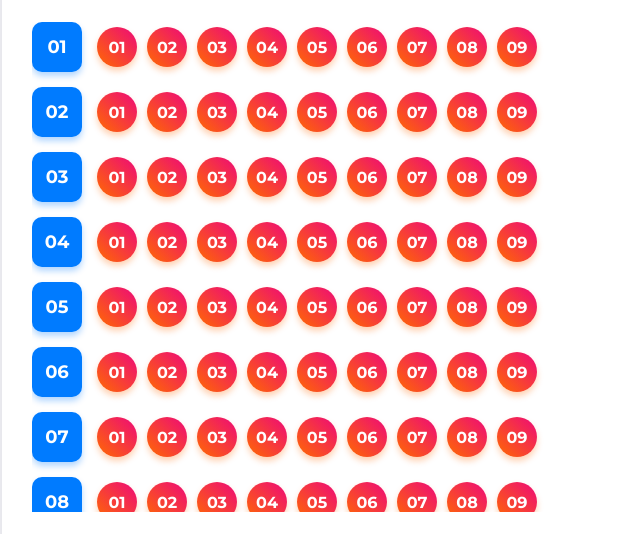
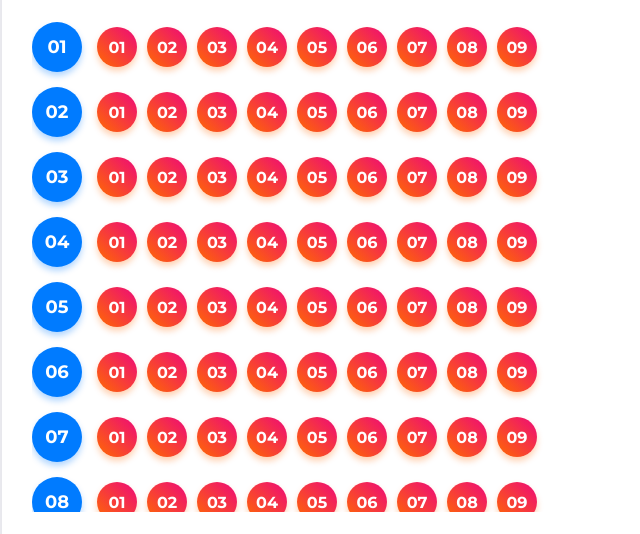
Before and after one commit to rjcecim/banna, a plain HTML site: page index.html in a window 1280 px wide. Shown: the part 252-786 px from the top of the page, 288-928 px from the left. Drawn offline with Linux system fonts and the light colour scheme.

Commit message:
Update index.html

```diff
--- a/index.html
+++ b/index.html
@@ -108,7 +108,7 @@
         .floor-row {
             display: flex;
             align-items: center;
-            flex-wrap: nowrap; /* Evita que as linhas quebrem */
+            flex-wrap: nowrap; /* Mantém tudo na mesma linha */
             min-width: 100%; /* Garante que cada linha ocupe toda a largura */
         }
 
@@ -116,7 +116,7 @@
             flex: 0 0 50px;
             background-color: #007bff;
             color: white;
-            border-radius: 10px;
+            border-radius: 50%; /* Torna o label circular */
             width: 50px;
             height: 50px;
             display: flex;
@@ -313,7 +313,7 @@
     <script>
         // Utilizando DocumentFragment para melhorar a performance ao adicionar múltiplos elementos
         document.addEventListener('DOMContentLoaded', () => {
-            const totalAndares = 17;
+            const totalAndares = 17; // Certifique-se de que o loop vai até 17
             const totalAptos = 9;
             const gridContainer = document.querySelector('.checkbox-grid');
             const fragment = document.createDocumentFragment();
```
